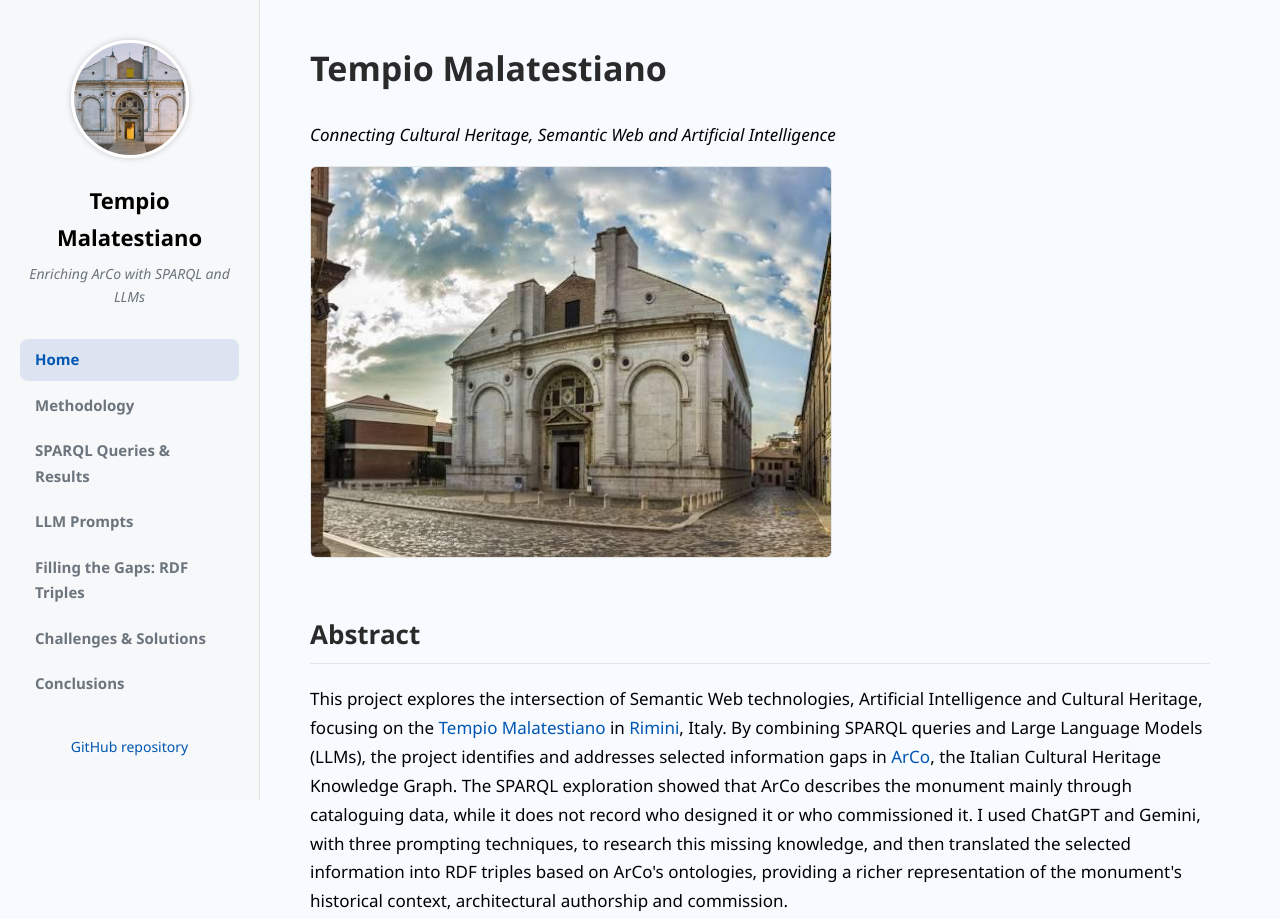
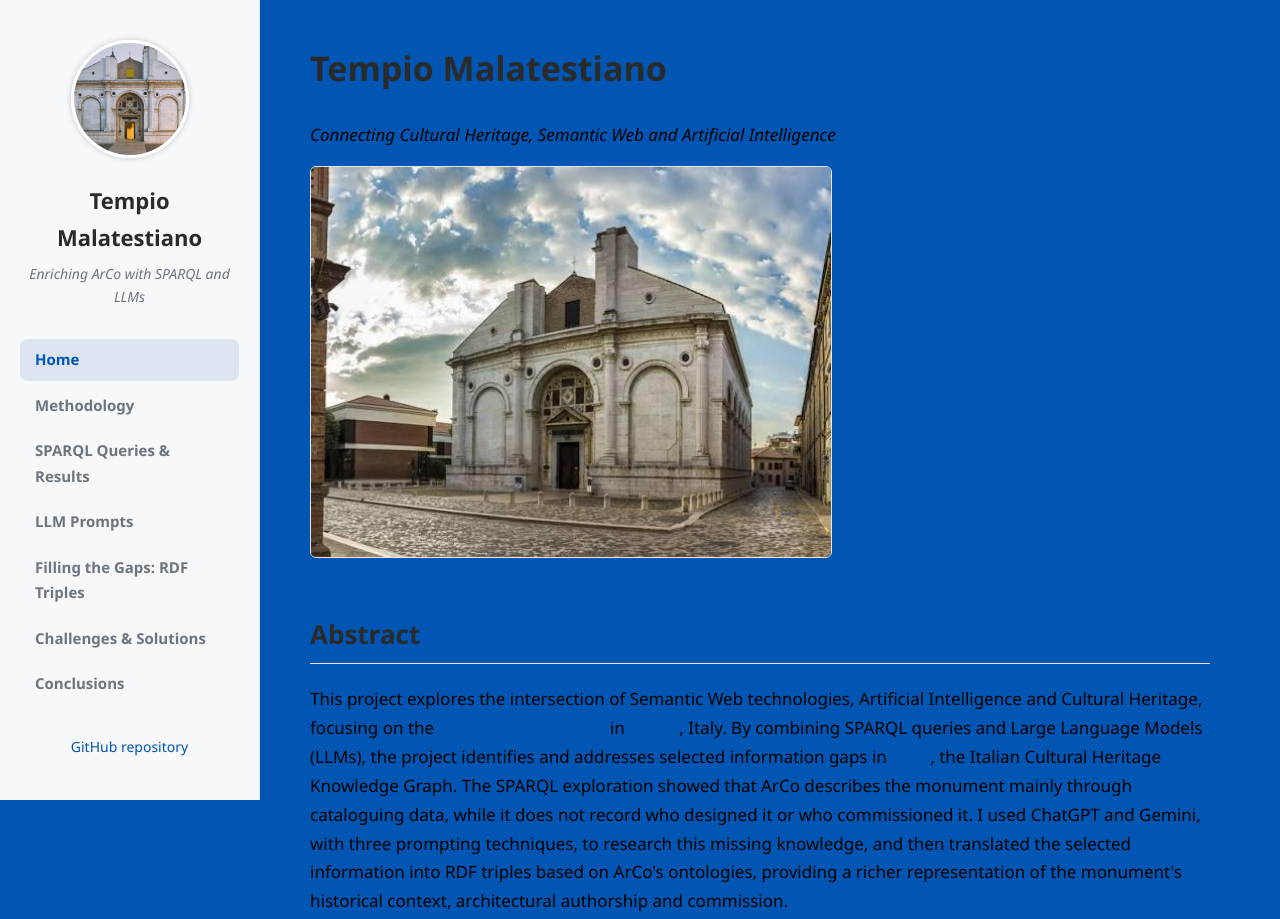
Before and after one commit to sofiabianchiniweb/KE4H_Project, a plain HTML site: page index.html in a window 1280 px wide. Shown: the top 919 px of the page. Drawn offline with Linux system fonts and the light colour scheme.

Commit message:
Change background and text colors in style.css

```diff
--- a/style.css
+++ b/style.css
@@ -11,7 +11,7 @@ body {
   font-size: 17px;
   line-height: 1.7;
   color: #000000;
-  background-color: #F7FAFF;
+  background-color: #0056b2;
 }
 
 a {
@@ -52,7 +52,7 @@ a:hover {
   margin: 15px 0 0 0;
   font-size: 22px;
   font-weight: bold;
-  color: #000000;
+  color: #2a2a2a;
 }
 
 .site-subtitle {
```
